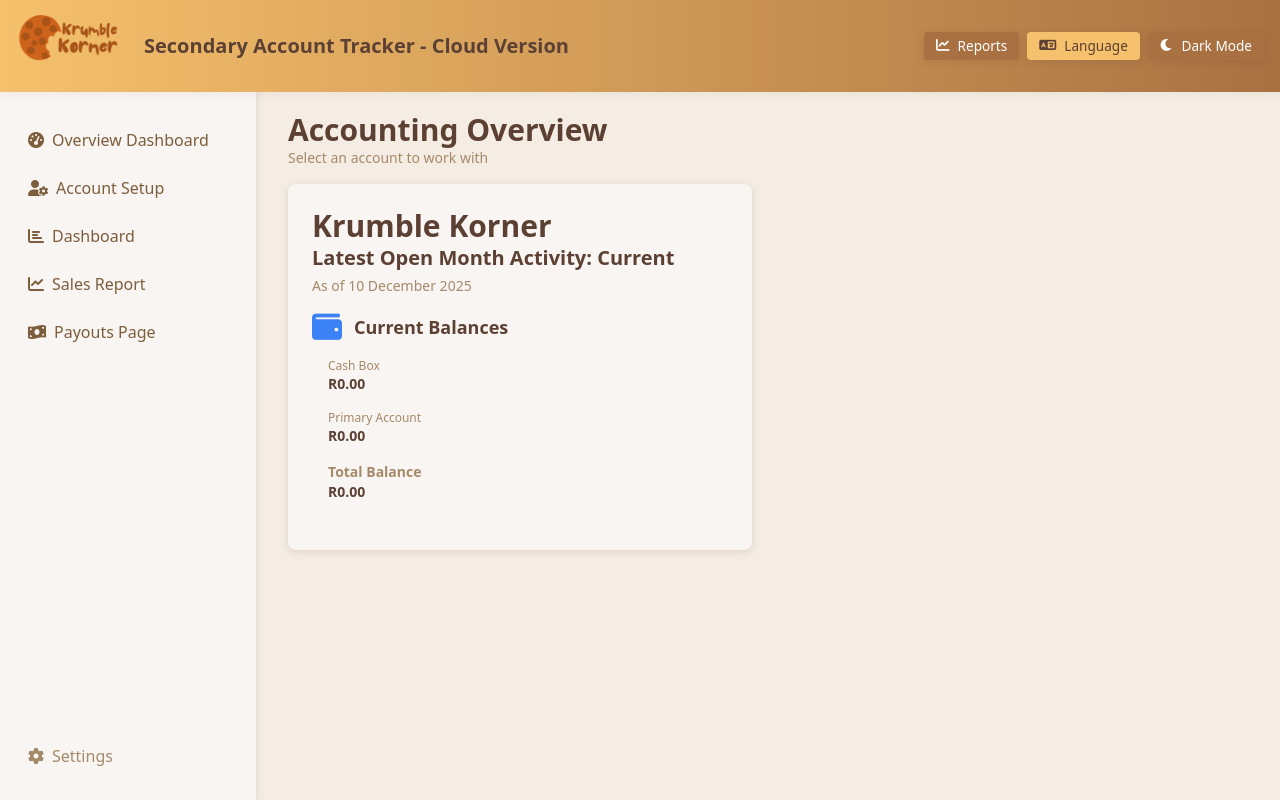
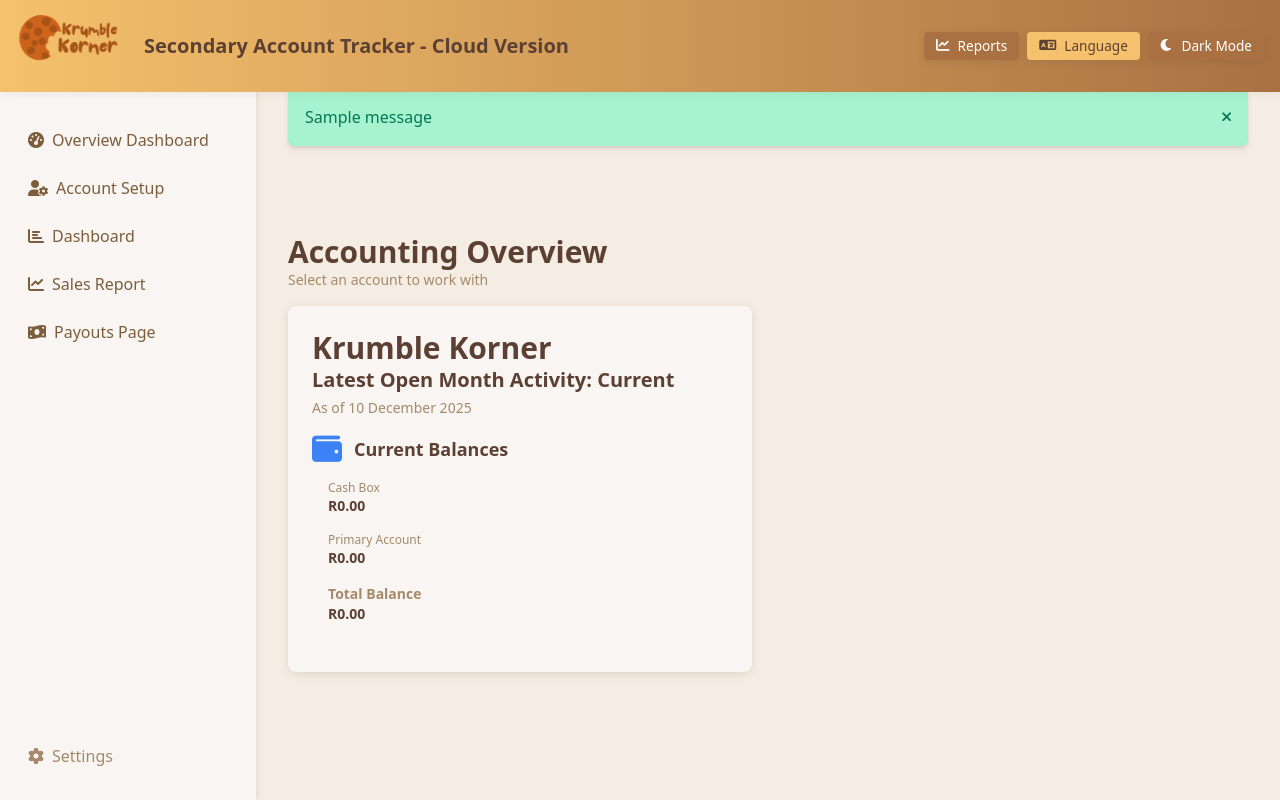
Before and after one commit to EmbeddEdge/FlaskWebApp, a Flask app: page / in a window 1280 px wide. Run offline with Flask 3, Linux system fonts and the light colour scheme; one stand-in notice (Sample message) is shown; data that the repository does not hold is empty; some libraries are stand-ins or nearby versions.

Commit message:
Added flash cards on transaction successful

```diff
--- a/app.py
+++ b/app.py
@@ -1,7 +1,7 @@
 # Secondary Account Finance Render Hosted Flask app with Supabase integration
 import os
 from datetime import datetime, timedelta
-from flask import Flask, request, jsonify, render_template # type: ignore
+from flask import Flask, request, jsonify, render_template, redirect, flash, url_for # type: ignore
 import psycopg2 # type: ignore
 from psycopg2.extras import RealDictCursor
 from supabase import create_client, Client
@@ -12,6 +12,7 @@ logging.basicConfig(level=logging.INFO)
 logger = logging.getLogger(__name__)
 
 app = Flask(__name__)
+app.secret_key = 'dev_key_change_this_in_production'
 
 # Configuration - These should be set as environment variables
 SUPABASE_URL = os.environ.get('SUPABASE_URL')
@@ -500,7 +501,10 @@ def add_transaction():
             'cash_box': new_cash_box
         }).eq('id', account_id).execute()
 
+
         logger.info(f"Added {transaction_type} transaction: {amount}")
+
+        flash('Transaction added successfully!', 'success')
 
         # Check if a specific redirect URL was provided
         redirect_to = request.form.get('redirect_to')
--- a/templates/overview.html
+++ b/templates/overview.html
@@ -264,6 +264,22 @@
 
             <!-- Main Content -->
             <div class="max-w-7xl mx-auto py-6 sm:px-6 lg:px-8">
+                <!-- Flash Messages -->
+                {% with messages = get_flashed_messages(with_categories=true) %}
+                {% if messages %}
+                <div class="mb-4 mt-16 space-y-2">
+                    {% for category, message in messages %}
+                    <div
+                        class="p-4 rounded-md shadow-md flex items-center justify-between {% if category == 'success' %}bg-green-200 text-green-700 border border-green-200{% else %}bg-blue-100 text-blue-700 border border-blue-200{% endif %}">
+                        <span>{{ message }}</span>
+                        <button onclick="this.parentElement.remove()" class="text-sm font-semibold hover:opacity-75">
+                            <i class="fas fa-times"></i>
+                        </button>
+                    </div>
+                    {% endfor %}
+                </div>
+                {% endif %}
+                {% endwith %}
                 <!-- Account Overview (moved down for logo spacing) -->
                 <div class="mb-8" style="margin-top: 4.5rem;">
                     <!-- Accounting Overview Label -->
```
Also changed, not shown: templates/monthly_activity.html (+16 -0 lines).
